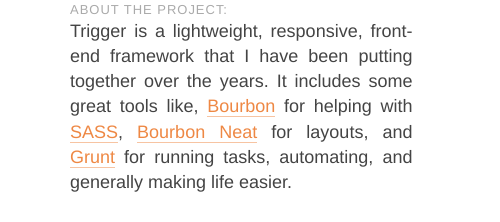
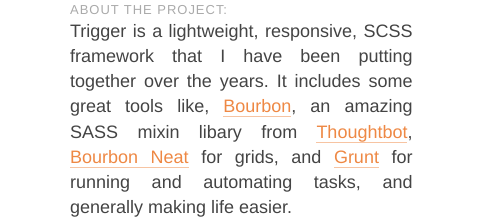
Before and after one commit to johndevlin/2014-johndevlin-dot-me, a website: page index.html in a window 1280 px wide. Shown: the part 2960-3182 px from the top of the page, 0-500 px from the left. Drawn offline with Linux system fonts and the light colour scheme.

Commit message:
Refreshed some imagary.

```diff
--- a/index.html
+++ b/index.html
@@ -529,7 +529,7 @@
 							</p>
 
 							<p>
-								Trigger is a lightweight, responsive, front-end framework that I have been putting together over the years. It includes some great tools like, <a href="http://bourbon.io/">Bourbon</a> for helping with <a href="http://sass-lang.com/">SASS</a>, <a href="http://neat.bourbon.io/">Bourbon Neat</a> for layouts, and <a href="http://gruntjs.com/">Grunt</a> for running tasks, automating, and generally making life easier.
+								Trigger is a lightweight, responsive, SCSS framework that I have been putting together over the years. It includes some great tools like, <a href="http://bourbon.io/">Bourbon</a>, an amazing SASS mixin libary from <a href="http://thoughtbot.com/">Thoughtbot</a>, <a href="http://neat.bourbon.io/">Bourbon Neat</a> for grids, and <a href="http://gruntjs.com/">Grunt</a> for running and automating tasks, and generally making life easier.
 							</p>
 
 						</div>
```
Also changed, not shown: assets/development/img/massive-pr.jpg (added), assets/development/img/trigger.jpg, 1 other file.
